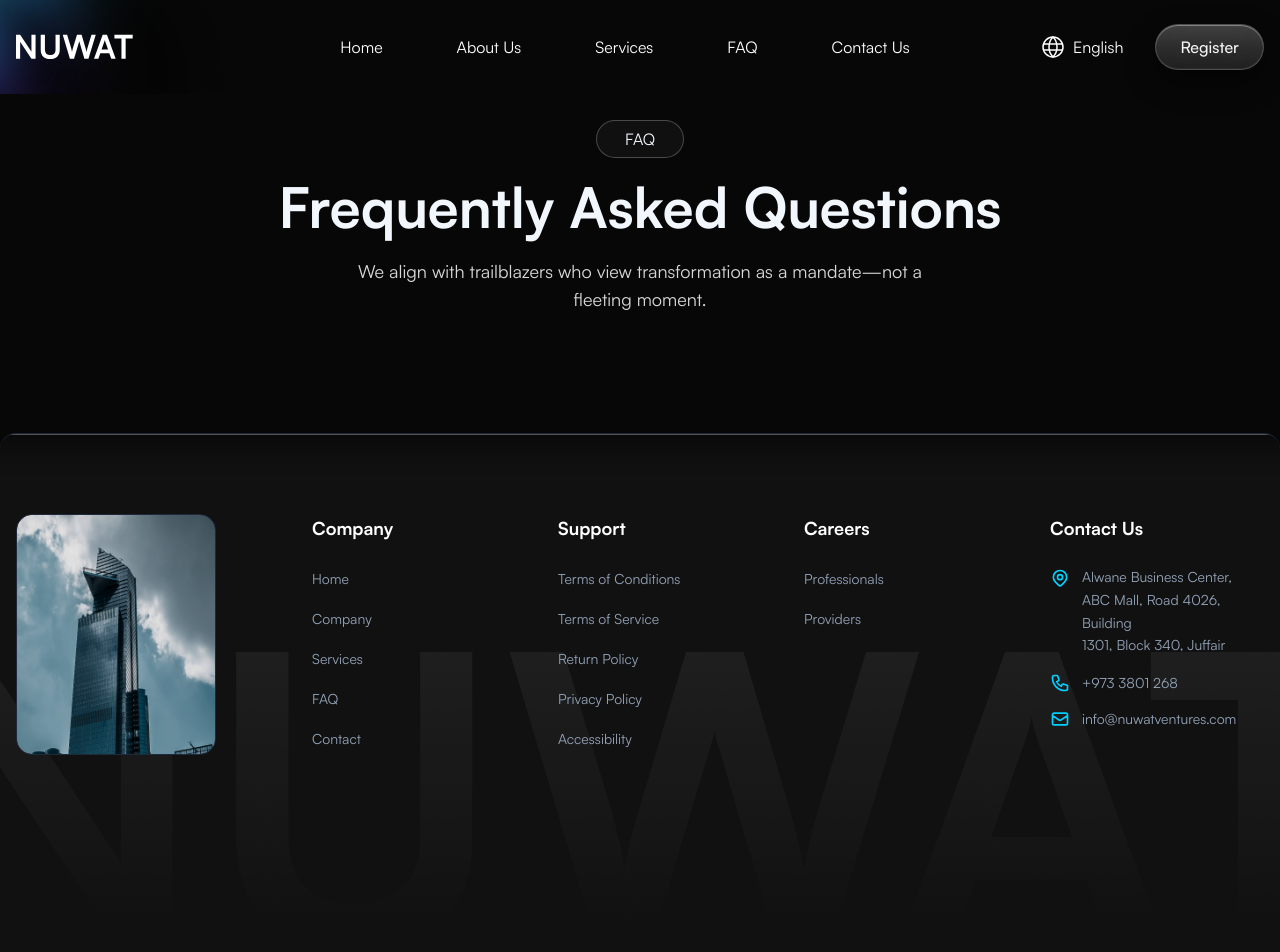
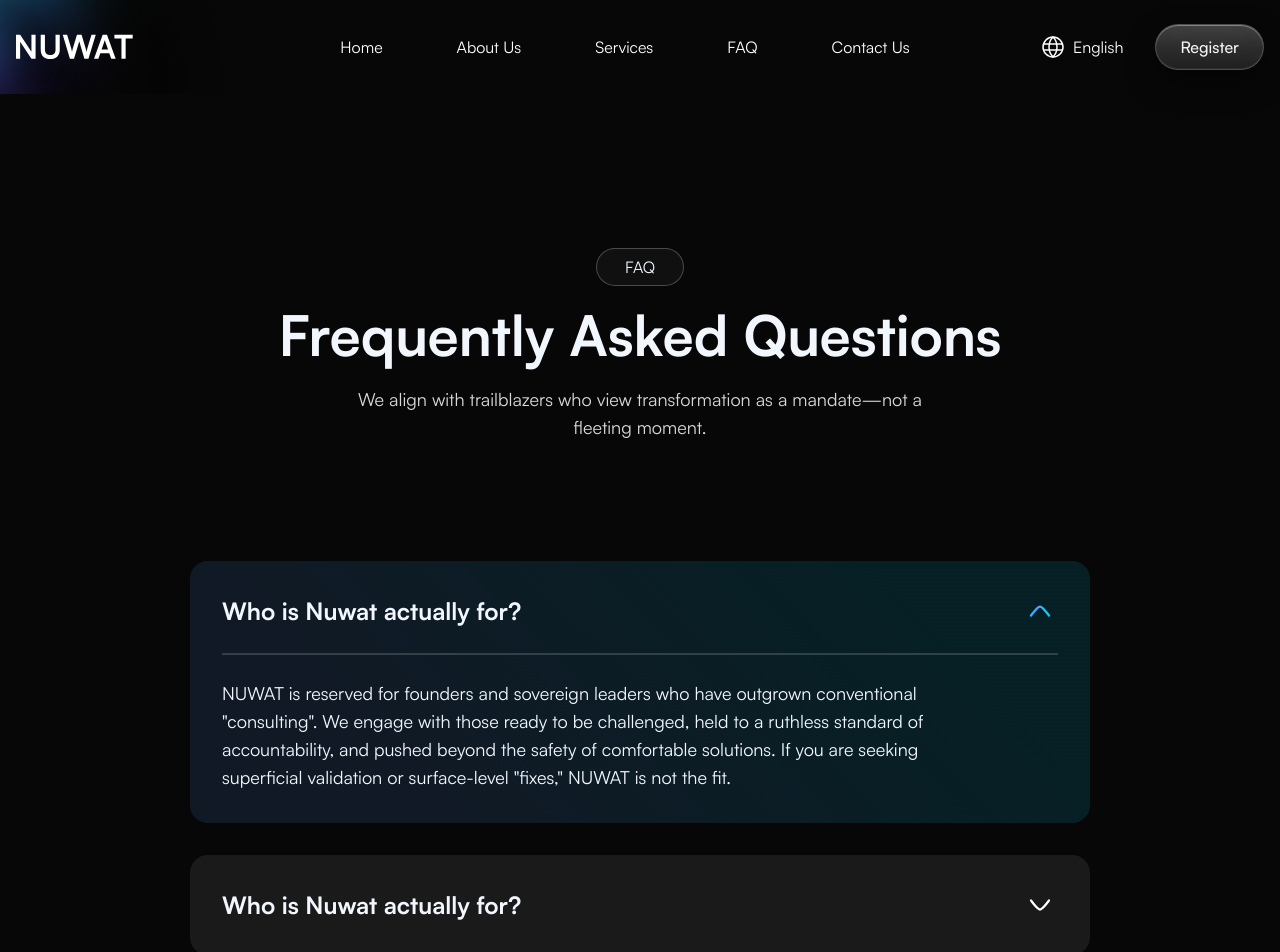
Before and after one commit to Cozmiq-Codes/nuwat, a Next.js app: page /faq in a window 1280 px wide. Shown: the top 952 px of the page. Built offline with nearby package versions, Linux system fonts and the light colour scheme.

Commit message:
feat(faq): faq section design

```diff
--- a/app/(pages)/faq/page.tsx
+++ b/app/(pages)/faq/page.tsx
@@ -1,9 +1,13 @@
-import React from 'react'
+import React from "react";
 import Hero from "@/components/pages/faq/Hero";
+import Faq from "@/components/pages/faq/Faq";
 
 const Page = () => {
-    return (
-        <Hero />
-    )
-}
-export default Page
+  return (
+    <>
+      <Hero />
+      <Faq />
+    </>
+  );
+};
+export default Page;
--- /dev/null
+++ b/components/pages/faq/Faq.tsx
@@ -0,0 +1,65 @@
+import React from "react";
+import Image from "next/image";
+
+const DownInactiveArrow = "/faq/down-inactive-arrow.svg";
+const UpActiveArrow = "/faq/up-active-arrow.svg";
+
+const Faq = () => {
+  return (
+    <section>
+      <div className={"max-w-225 mx-auto"}>
+        <div className={"mb-8"}>
+          <div className={"flex flex-col gap-8 w-full"}>
+            {/* Opened FAQ */}
+            <div
+              className={
+                "bg-[linear-gradient(226deg,rgba(0,209,255,0.12)_18.78%,rgba(81,162,255,0.12)_74.66%)] rounded-[18px] p-8 flex flex-col gap-6"
+              }
+            >
+              <div className={"flex justify-between items-center"}>
+                <h3 className={"text-2xl font-semibold leading-7"}>
+                  Who is Nuwat actually for?
+                </h3>
+                <Image
+                  src={UpActiveArrow}
+                  alt={"Up Inactive Arrow"}
+                  width={36}
+                  height={36}
+                  className={"w-9 h-9"}
+                />
+              </div>
+
+              <div className={"bg-[#FFFFFF29] h-0.5"} />
+
+              <p className={"text-lg font-normal leading-7 max-w-182.5"}>
+                NUWAT is reserved for founders and sovereign leaders who have
+                outgrown conventional "consulting". We engage with those ready
+                to be challenged, held to a ruthless standard of accountability,
+                and pushed beyond the safety of comfortable solutions. If you
+                are seeking superficial validation or surface-level "fixes,"
+                NUWAT is not the fit.
+              </p>
+            </div>
+
+            {/*  Closed FAQ  */}
+            <div className={"bg-[#FFFFFF14] rounded-[18px] p-8"}>
+              <div className={"flex justify-between items-center"}>
+                <h3 className={"text-2xl font-semibold leading-7"}>
+                  Who is Nuwat actually for?
+                </h3>
+                <Image
+                  src={DownInactiveArrow}
+                  alt={"Down Inactive Arrow"}
+                  width={36}
+                  height={36}
+                  className={"w-9 h-9"}
+                />
+              </div>
+            </div>
+          </div>
+        </div>
+      </div>
+    </section>
+  );
+};
+export default Faq;
--- a/components/pages/faq/Hero.tsx
+++ b/components/pages/faq/Hero.tsx
@@ -1,22 +1,34 @@
-import React from 'react'
+import React from "react";
 import SectionTag from "@/components/global/SectionTag";
 
 const Hero = () => {
   return (
-        <section>
+    <section className={"mt-32"}>
       <div className={"main-container"}>
         <div className={"section-wrapper"}>
           <div className={"flex flex-col gap-4 items-center w-full"}>
             <SectionTag title={"FAQ"} icon={false} />
-                        <div className={"flex flex-col gap-[18px] items-center"}>
-                            <h1 className={"text-[#F2F7FE] text-[56px] font-bold leading-[65px] text-center!"}>Frequently Asked Questions</h1>
-                            <p className={"text-[#D8D8D8] text-[18px] font-normal leading-7 max-w-[570px] text-center"}>We align with trailblazers who view transformation as a mandate—not a
-                                fleeting moment.</p>
+            <div className={"flex flex-col gap-4.5 items-center"}>
+              <h1
+                className={
+                  "text-[#F2F7FE] text-[56px] font-bold leading-16.25 text-center!"
+                }
+              >
+                Frequently Asked Questions
+              </h1>
+              <p
+                className={
+                  "text-[#D8D8D8] text-[18px] font-normal leading-7 max-w-142.5 text-center"
+                }
+              >
+                We align with trailblazers who view transformation as a
+                mandate—not a fleeting moment.
+              </p>
             </div>
           </div>
         </div>
       </div>
     </section>
-    )
-}
-export default Hero
+  );
+};
+export default Hero;
--- a/components/pages/services/hero/Hero.tsx
+++ b/components/pages/services/hero/Hero.tsx
@@ -38,8 +38,8 @@ const Hero = () => {
                 text-center
               "
               >
-                We partner with leaders who understand that transformation isn&apos;t
-                about following trends lasts replace with dominates
+                We partner with leaders who understand that transformation
+                isn&apos;t about following trends lasts replace with dominates
               </p>
             </div>
           </div>
```
Also changed, not shown: public/faq/down-inactive-arrow.svg (added), public/faq/up-active-arrow.svg (added). Lines whose indentation alone changed are shown as unchanged.
